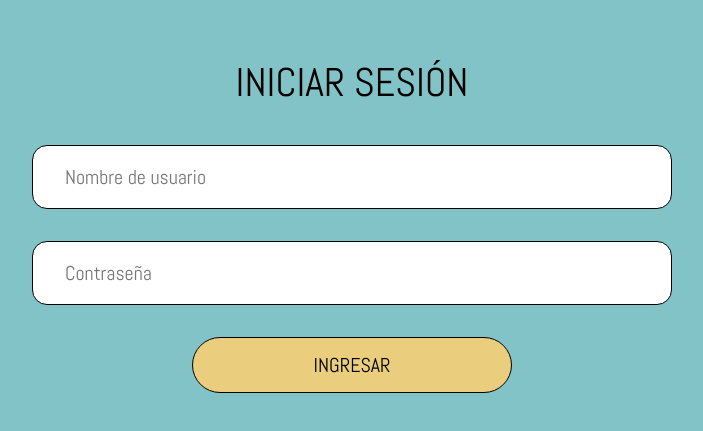
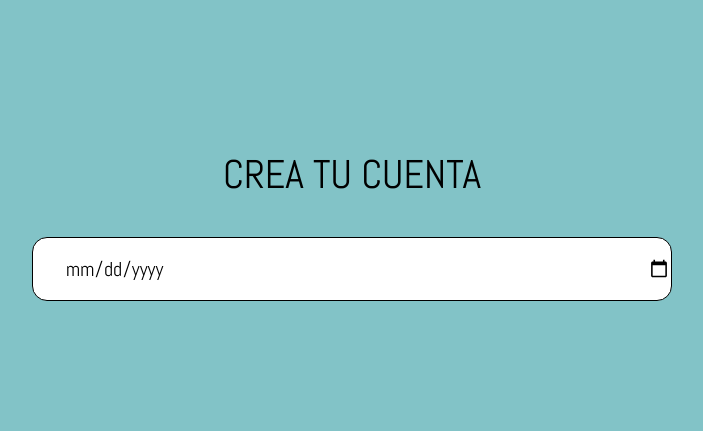
Before and after one commit to LuzR25/proyecto_chismecito, a Vue app: page / in a window 1280 px wide. Shown: the part 177-608 px from the top of the page, without its empty margins (288-991 px from the left). Built offline with nearby package versions, Linux system fonts and the light colour scheme.

Commit message:
Ver formulario singup

```diff
--- a/src/App.vue
+++ b/src/App.vue
@@ -1,9 +1,11 @@
 <template>
-  <formulario_login></formulario_login>
+  <!-- <formulario_login></formulario_login> -->
+  <formulario_singup></formulario_singup>
 </template>
 
 <script setup>
 import formulario_login from './components/formulario_login.vue';
+import formulario_singup from './components/formulario_singup.vue';
 
 </script>
 
```
